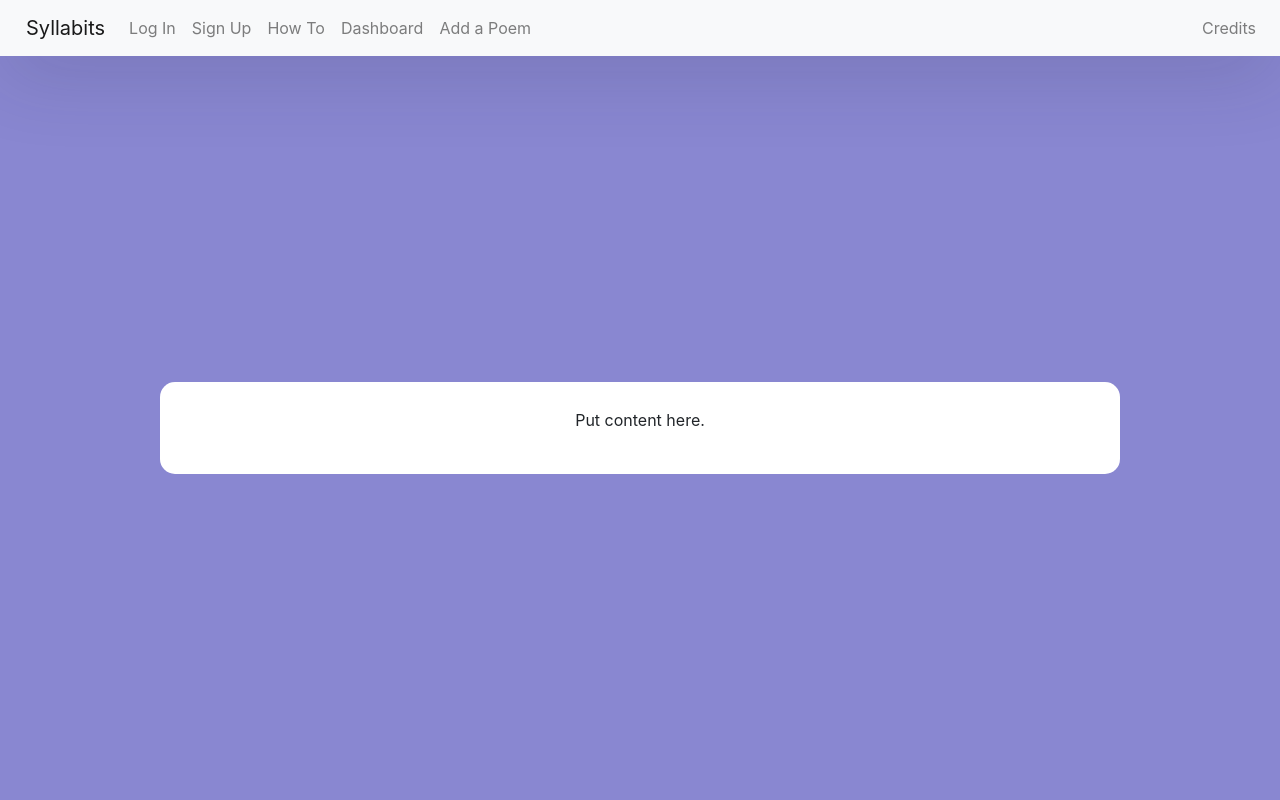
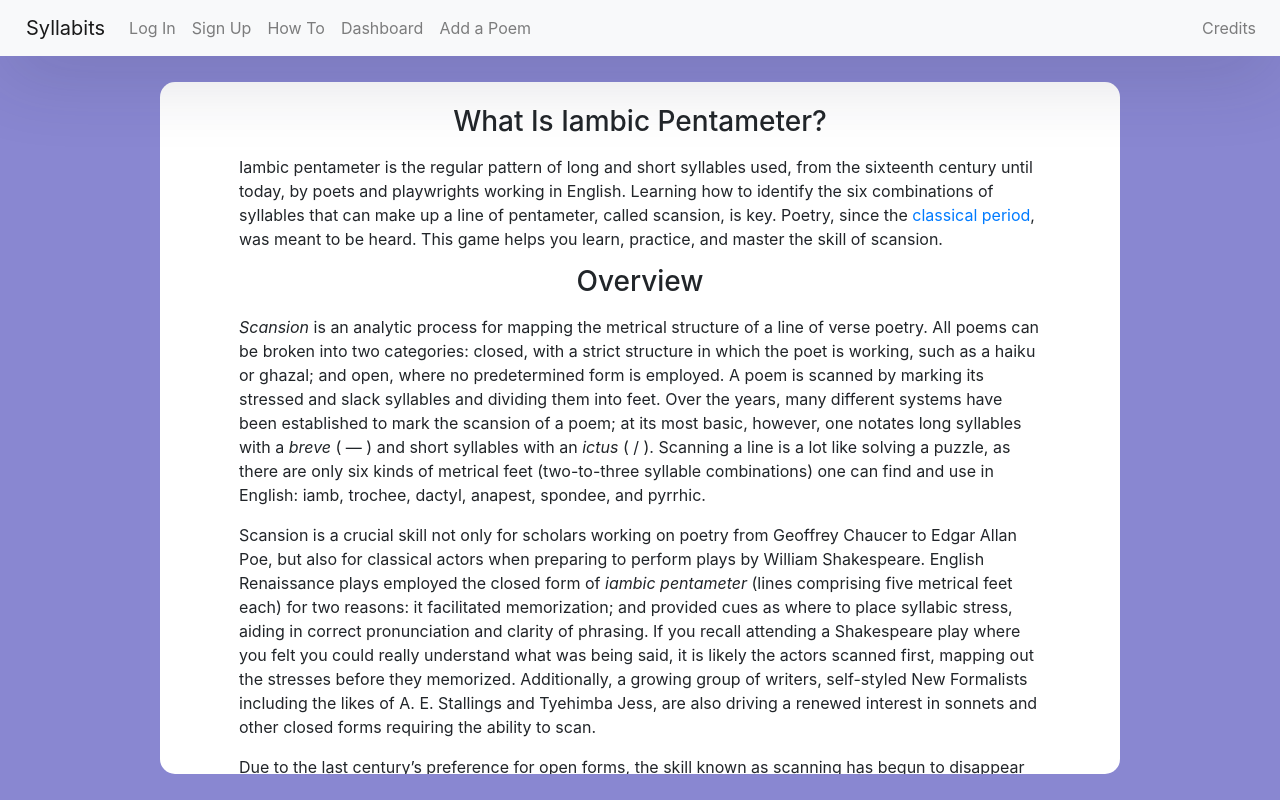
Before and after one commit to CS495-Group007/PoetryCode, a React (Create React App) app in the folder poetry-app/: page /credits in a window 1280 px wide. Built offline with nearby package versions, Linux system fonts and the light colour scheme.

Commit message:
Update Credits.js

```diff
--- a/poetry-app/src/Components/Credits.js
+++ b/poetry-app/src/Components/Credits.js
@@ -3,9 +3,10 @@
 
 import React, { Component } from "react";
 import '../Styling/Login.css';
-import Button from 'react-bootstrap/Button';
-import Form from 'react-bootstrap/Form';
+import '../Styling/DashboardStyling.css';
+import Container from 'react-bootstrap/Container';
 import Col from 'react-bootstrap/Col';
+import Row from 'react-bootstrap/Row';
 
 /**
  * Component responsible for implementing the log in functionality.
@@ -14,8 +15,26 @@ class Credit extends Component {
     render() {
         return (
             <div className = "outer">
-                <div className = "inner">
-                    <p className="text-center">Put content here.</p>
+                <div className = "dash-inner">
+                    <Container>
+                        <Row>
+                            <Col>
+                                <h3>What Is Iambic Pentameter?</h3>
+                                <p>Iambic pentameter is the regular pattern of long and short syllables used, from the sixteenth century until today, by poets and playwrights working in English. Learning how to identify the six combinations of syllables that can make up a line of pentameter, called scansion, is key. Poetry, since the <a href="https://hexameter.co/">classical period</a>, was meant to be heard. This game helps you learn, practice, and master the skill of scansion.</p>
+                                <h3>Overview</h3>
+                                <p><i>Scansion</i> is an analytic process for mapping the metrical structure of a line of verse poetry. All poems can be broken into two categories: closed, with a strict structure in which the poet is working, such as a haiku or ghazal; and open, where no predetermined form is employed. A poem is scanned by marking its stressed and slack syllables and dividing them into feet. Over the years, many different systems have been established to mark the scansion of a poem; at its most basic, however, one notates long syllables with a <i>breve</i> ( — ) and short syllables with an <i>ictus</i> ( / ). Scanning a line is a lot like solving a puzzle, as there are only six kinds of metrical feet (two-to-three syllable combinations) one can find and use in English: iamb, trochee, dactyl, anapest, spondee, and pyrrhic.</p>
+                                <p>Scansion is a crucial skill not only for scholars working on poetry from Geoffrey Chaucer to Edgar Allan Poe, but also for classical actors when preparing to perform plays by William Shakespeare. English Renaissance plays employed the closed form of <i>iambic pentameter</i> (lines comprising five metrical feet each) for two reasons: it facilitated memorization; and provided cues as where to place syllabic stress, aiding in correct pronunciation and clarity of phrasing. If you recall attending a Shakespeare play where you felt you could really understand what was being said, it is likely the actors scanned first, mapping out the stresses before they memorized. Additionally, a growing group of writers, self-styled New Formalists including the likes of A. E. Stallings and Tyehimba Jess, are also driving a renewed interest in sonnets and other closed forms requiring the ability to scan.</p>
+                                <p>Due to the last century’s preference for open forms, the skill known as scanning has begun to disappear from the academy. To help re-seed the disciplines of poetry, classical acting, and literary criticism with the skill of scansion, we propose the development of a web-based mobile application where users can learn and practice the skill of scansion through a gamified, block-learning interface, supporting literary study, theatre practice, and public engagement with poetry.</p>
+                                <p>Over the past four years, PI Tavares has conducted classroom experiments with color-coded LEGO&trade; toys to teach undergraduate literature and theatre majors how to scan Shakespeare’s sonnets. Inspired by the inability to use this hands-on strategy in the classroom due to the coronavirus global pandemic, the idea for a mobile game developed out of a CARI networking event. The app connects all levels of UA learners: undergraduates in CI Crawford’s CS 495 course will create the web application, to then tested by undergraduates in PI Tavares’s EN 333 course beginning in fall of 2021. Tavares is currently then collaborate with graduate RA Pate, a doctoral candidate in the Hudson Strode Program in Renaissance Studies, to develop training workshops and write an article based on data collected during testing for publication in a pedagogy journal. In so doing, the project connects faculty from the disciplines of Renaissance Literature to Computer Science; relies on the interlocking efforts of UA undergraduates, graduate students, and faculty; and connects UA with the globe.</p>
+                                <h3>Team</h3>
+                                <p><b><a href="https://english.ua.edu/people/etavares/">Elizabeth E. Tavares</a></b>, PhD, is an assistant professor of English at the University of Alabama, and co-principal investigator for <i>SyllaBits</i>. A member of the <a href="https://strode.english.ua.edu/">Hudson Strode Program in Renaissance Studies</a>, she specializes in early English drama, her research foci include playing companies, theatre history, and Shakespeare in performance. Through the support of grants and fellowships from the NEH, Mellon Foundation, Society for Theatre Research, and Newberry, Folger, and Huntington libraries, this research has won prizes from the Medieval and Renaissance Drama Society and Illinois Humanities Research Institute. Tavares’s scholarship and reviews have appeared in <i>Shakespeare Bulletin, Shakespeare Studies, The Map of Early Modern London, Notes & Queries,</i> and <i>Hybrid Pedagogy,</i> among others. A working dramaturg, she is the artistic director of the <a href="https://adhc.lib.ua.edu/alabamashakespeare/">Alabama Shakespeare Project</a>.</p>
+                                <p><b><a href="https://htilua.org/about-the-pi">Chris S. Crawford</a></b>, PhD, is an assistant professor of Computer Science at the University of Alabama, and co-principal investigator for <i>SyllaBits</i>. He directs the <a href="https://htilua.org/">Human-Technology Interaction Lab</a> with the goal of leveraging novel neurophysiological sensing technologies, software engineering, and robotics to create tools and applications that support the exploration of Brain-Robot (BRI) and Human-Computer (HCI) Interaction. His projects with students, including brain-controlled drones, have been featured on the PBS NewsHour, Today Extra, Engadget, among others.</p>
+                                <p><b>Tera K. Pate</b> Pate is a doctoral student of English at the University of Alabama, research assistant for <i>SyllaBits</i>, and a member of the <a href="https://strode.english.ua.edu/">Hudson Strode Program in Renaissance Studies</a>.</p>
+                                <p>The website and interface was originally developed by undergraduate designers, a part of the University of Alabama course, “CS 495: Capstone Computing,” in spring of 2021, including <b>Madison Macaulay</b>, <b>Connor Meadows</b>, <b>Lyle Stokes</b>, and <b>Jeremy Tucker</b>. Visual Studio Code and GitHub were used to implement a ReactJS app with Bootstrap-React styling. Using an Apache Server, MySQL, and PHP to implement an API, backend and hosting is provided by eTech. Invaluable support has been provided by John Hawkins, director of web communications for the College of Arts and Sciences at the University of Alabama.</p>
+                                <p><i>SyllaBits</i> is a project of the <a href="https://cari.ua.edu/">Collaborative Arts Research Initiative</a> at the University of Alabama.</p>
+                            </Col>
+                        </Row>
+                    </Container>
                 </div>
             </div>
         );
```
